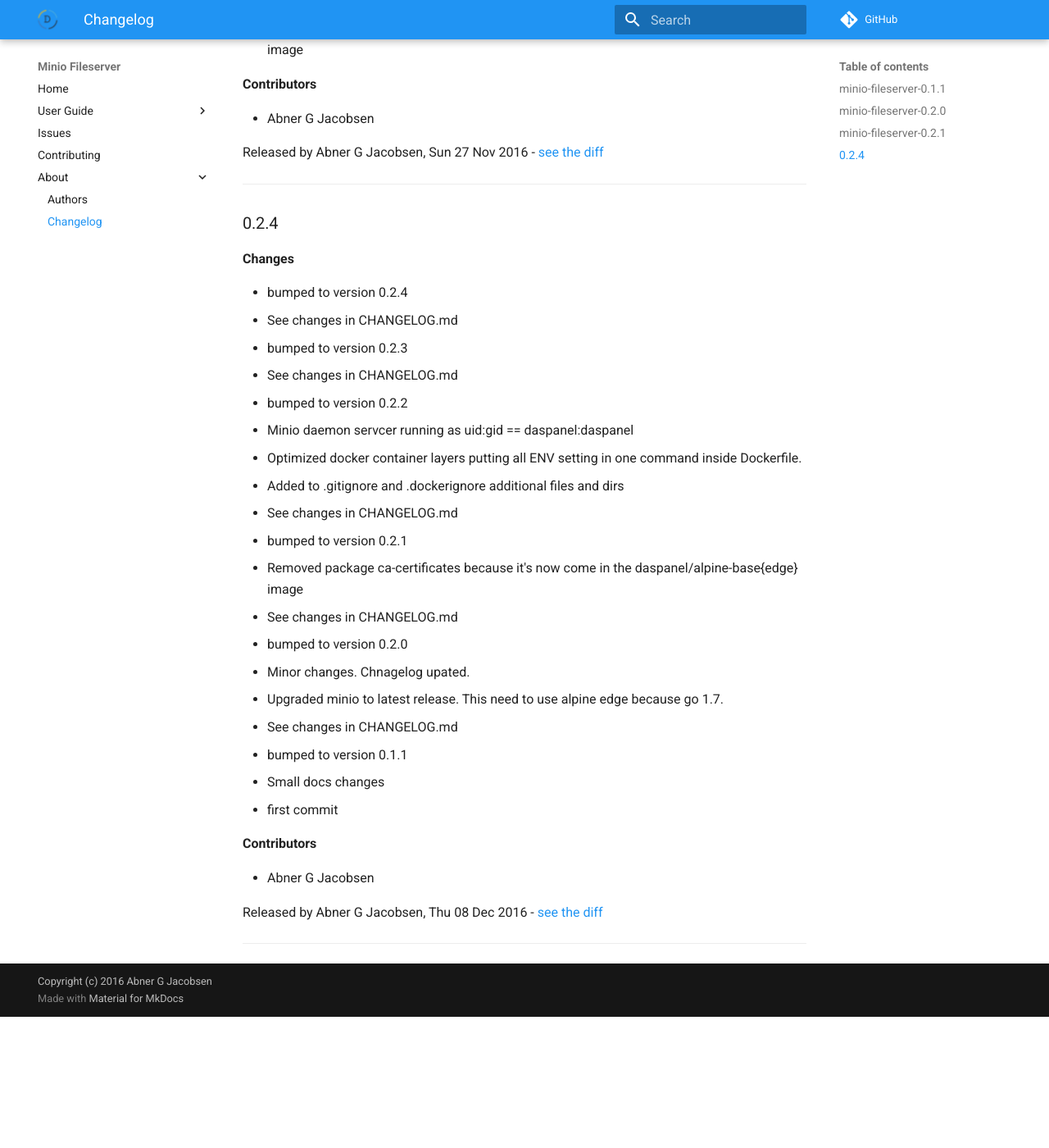
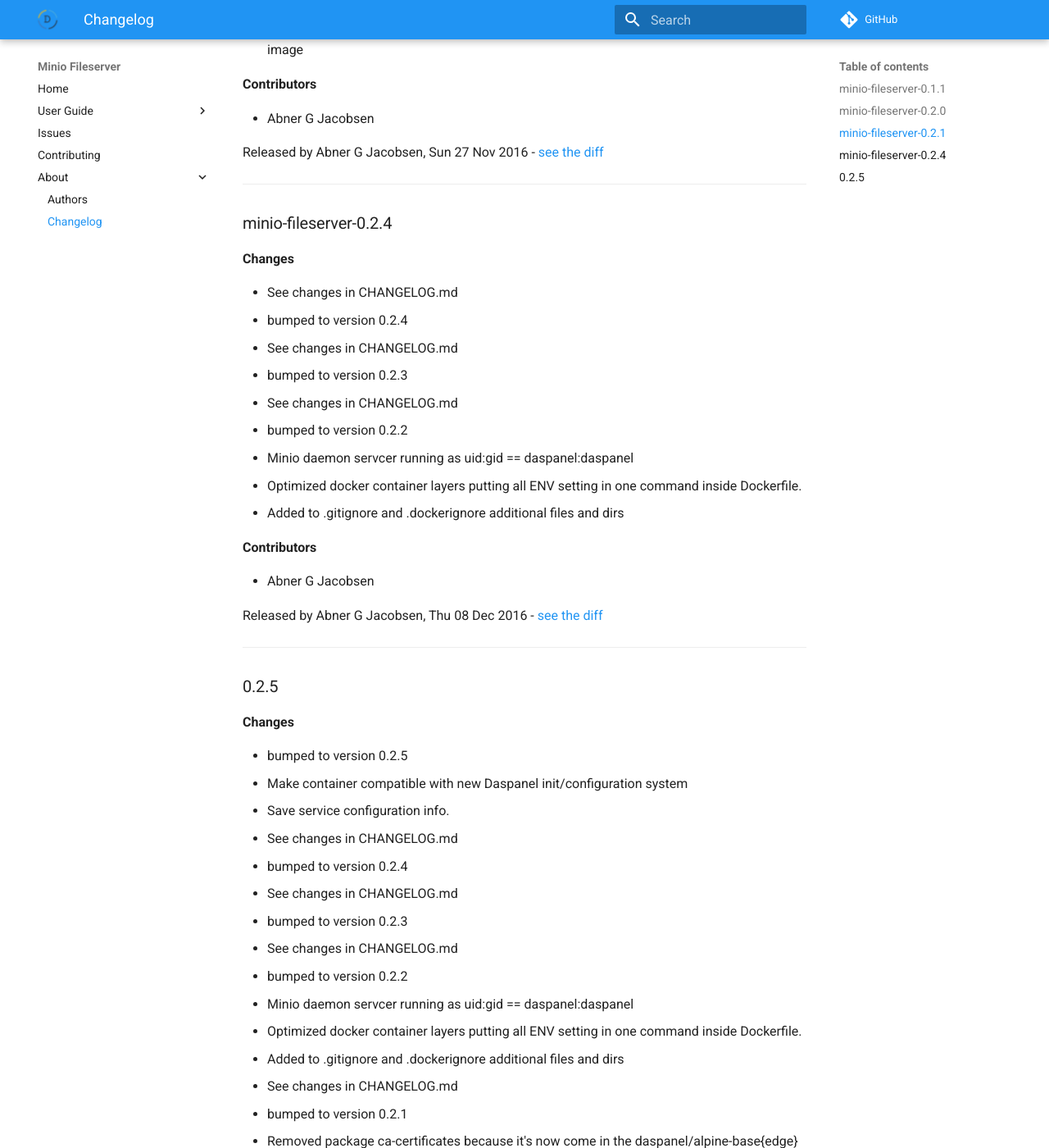
Before and after one commit to daspanel/minio-fileserver, an MkDocs documentation site: the page built from docs/changelog.md, in a window 1280 px wide and 1400 px high, scrolled down 1105 px. Shown: the whole window at 82% size. Built offline with MkDocs 1.6.1 and Material for MkDocs 9.7.7, drawn with Linux system fonts in a browser that asks for light colours; comment, search, counter and statistics services are not loaded; old or Windows-style settings are respelled for this version of MkDocs; before the commit the page ends 2345 px from its top, so only the background shows below that; some of the changed text lies outside the part shown.

Commit message:
See changes in CHANGELOG.md

```diff
--- a/docs/changelog.md
+++ b/docs/changelog.md
@@ -47,9 +47,34 @@
 [see the diff](https://github.com/admindaspanel/minio-fileserver/compare/...#diff)
 ______________
 
-### 0.2.4
+### minio-fileserver-0.2.4
 __Changes__
 
+- See changes in CHANGELOG.md
+- bumped to version 0.2.4
+- See changes in CHANGELOG.md
+- bumped to version 0.2.3
+- See changes in CHANGELOG.md
+- bumped to version 0.2.2
+- Minio daemon servcer running as uid:gid == daspanel:daspanel
+- Optimized docker container layers putting all ENV setting in one command inside Dockerfile.
+- Added to .gitignore and .dockerignore additional files and dirs
+
+__Contributors__
+
+- Abner G Jacobsen
+
+Released by Abner G Jacobsen, Thu 08 Dec 2016 -
+[see the diff](https://github.com/admindaspanel/minio-fileserver/compare/...#diff)
+______________
+
+### 0.2.5
+__Changes__
+
+- bumped to version 0.2.5
+- Make container compatible with new Daspanel init/configuration system
+- Save service configuration info.
+- See changes in CHANGELOG.md
 - bumped to version 0.2.4
 - See changes in CHANGELOG.md
 - bumped to version 0.2.3
```
Also changed, not shown: other parts of docs/changelog.md (+2 -2 lines), CHANGELOG.md (+28 -3 lines).
